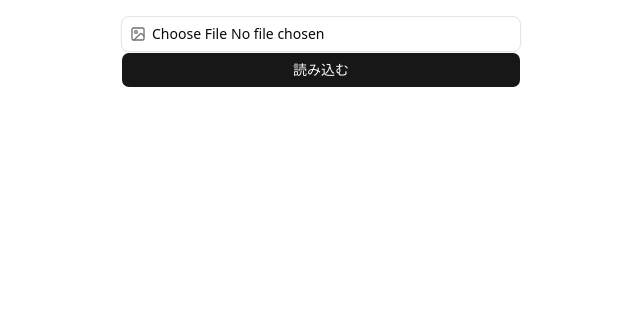
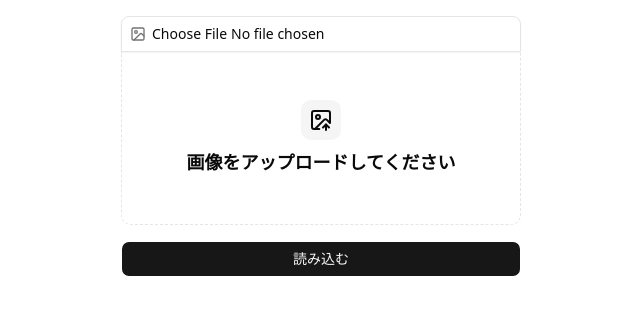
Before and after one commit to grakeice/ocr-web-app, a Next.js app: page /new in a window 1280 px wide. Shown: the top 314 px of the page, without its empty margins (319-959 px from the left). Built offline with nearby package versions, Linux system fonts and the light colour scheme.

Commit message:
feat: ドラッグ&ドロップで画像が選択できるように

```diff
--- a/package.json
+++ b/package.json
@@ -20,6 +20,7 @@
 		"lucide-react": "^0.562.0",
 		"motion": "^12.23.26",
 		"next": "16.1.0",
+		"next-themes": "^0.4.6",
 		"react": "19.2.3",
 		"react-device-detect": "^2.2.3",
 		"react-dom": "19.2.3",
--- a/src/app/layout.tsx
+++ b/src/app/layout.tsx
@@ -1,5 +1,7 @@
 import type { Metadata } from "next";
 import { Geist, Geist_Mono } from "next/font/google";
+
+import { ThemeProvider } from "@/components/ui/theme-provider";
 
 import "./globals.css";
 
@@ -24,11 +26,18 @@ export default function RootLayout({
 	children: React.ReactNode;
 }>) {
 	return (
-		<html lang="ja">
+		<html lang="ja" suppressHydrationWarning>
 			<body
 				className={`${geistSans.variable} ${geistMono.variable} antialiased`}
 			>
-				{children}
+				<ThemeProvider
+					attribute={"class"}
+					defaultTheme={"system"}
+					enableSystem
+					disableTransitionOnChange
+				>
+					{children}
+				</ThemeProvider>
 			</body>
 		</html>
 	);
--- /dev/null
+++ b/src/app/new/_components/ImageInput.tsx
@@ -0,0 +1,162 @@
+"use client";
+
+import {
+	useId,
+	useRef,
+	useState,
+	type ComponentProps,
+	type JSX,
+	type RefObject,
+} from "react";
+
+import { clsx } from "clsx";
+import { ImageIcon, ImageUpIcon } from "lucide-react";
+import { AnimatePresence, motion } from "motion/react";
+
+import {
+	InputGroup,
+	InputGroupAddon,
+	InputGroupInput,
+} from "@/components/ui/input-group";
+import { readFile } from "@/lib/readFile";
+
+import { PreviewImage } from "./PreviewImage";
+
+export function ImageInput({
+	id,
+	ref,
+	multiple,
+	onChange,
+	...props
+}: ComponentProps<"input">): JSX.Element {
+	const [isDraggedOver, setIsDraggedOver] = useState(false);
+	const refInner = useRef<HTMLInputElement>(null);
+	const fileInputRef = (ref ??
+		refInner) as RefObject<HTMLInputElement | null>;
+	const idInner = useId();
+	const _id = id ?? idInner;
+	const [files, setFiles] = useState<{ data: ArrayBuffer; name: string }[]>();
+
+	return (
+		<div className={"flex flex-col gap-0"}>
+			<InputGroup className={"rounded-b-none"}>
+				<InputGroupAddon>
+					<ImageIcon />
+				</InputGroupAddon>
+				<InputGroupInput
+					{...props}
+					onChange={async (e) => {
+						onChange?.(e);
+						const inputtedFiles = e.currentTarget.files;
+						if (!inputtedFiles) return;
+						const files = (
+							await Promise.all(
+								[...inputtedFiles].map(async (file) => ({
+									data: await readFile(file, "buffer"),
+									name: file.name,
+								})),
+							)
+						).filter((item) => !!item.data) as {
+							data: ArrayBuffer;
+							name: string;
+						}[];
+						if (!files.length) return;
+						setFiles(files);
+					}}
+					ref={fileInputRef}
+					id={_id}
+					accept={"image/jpeg, image/png"}
+				/>
+			</InputGroup>
+			<AnimatePresence>
+				<motion.div layout>
+					<div
+						aria-hidden
+						className={clsx(
+							"flex w-full min-w-0 flex-1 flex-col items-center justify-center gap-4 rounded-lg rounded-t-none border border-t-0 border-dashed p-12 text-center text-balance",
+							isDraggedOver &&
+								"border-accent-foreground transition-colors",
+						)}
+						onClick={() => {
+							fileInputRef.current?.click();
+						}}
+						onDragEnter={() => {
+							setIsDraggedOver(true);
+						}}
+						onDragLeave={() => {
+							setIsDraggedOver(false);
+						}}
+						onDragOver={(e) => {
+							const fileItems = [...e.dataTransfer.items].filter(
+								(item) => item.kind === "file",
+							);
+							if (fileItems.length > 0) {
+								e.preventDefault();
+								if (
+									fileItems.some((item) =>
+										item.type.match(
+											/(image\/jpeg|image\/png)/,
+										),
+									) &&
+									((!multiple && fileItems.length === 1) ||
+										multiple) // 複数選択可能かもしくは複数選択不可かつファイル数が1
+								) {
+									e.dataTransfer.dropEffect = "copy";
+								} else {
+									e.dataTransfer.dropEffect = "none";
+								}
+							}
+						}}
+						onDrop={(e) => {
+							setIsDraggedOver(false);
+							if (
+								[...e.dataTransfer.items].some(
+									(item) => item.kind === "file",
+								)
+							)
+								e.preventDefault();
+							const input = fileInputRef.current;
+							if (!input) return;
+
+							/* Reactはこの操作を監視していないので強制的に発火する */ {
+								input.files = e.dataTransfer.files;
+								input.dispatchEvent(
+									new Event("change", { bubbles: true }),
+								);
+							}
+						}}
+					>
+						<motion.div
+							layout
+							className={
+								"pointer-events-none flex flex-col items-center justify-center gap-2 select-none"
+							}
+						>
+							{files?.length ? (
+								files.map((file) => (
+									<PreviewImage
+										key={file.name}
+										file={file.data}
+									/>
+								))
+							) : (
+								<>
+									<div
+										className={
+											"bg-muted text-foreground flex size-10 shrink-0 items-center justify-center rounded-lg [&_svg:not([class*='size-'])]:size-6"
+										}
+									>
+										<ImageUpIcon />
+									</div>
+									<div className={"text-lg font-bold"}>
+										画像をアップロードしてください
+									</div>
+								</>
+							)}
+						</motion.div>
+					</div>
+				</motion.div>
+			</AnimatePresence>
+		</div>
+	);
+}
--- a/src/app/new/page.tsx
+++ b/src/app/new/page.tsx
@@ -1,46 +1,23 @@
 "use client";
 
-import { useActionState, useState, type JSX } from "react";
+import { useActionState, type JSX } from "react";
 
-import { ImageIcon } from "lucide-react";
 import { AnimatePresence, motion } from "motion/react";
 
 import { Button } from "@/components/ui/button";
-import {
-	InputGroup,
-	InputGroupAddon,
-	InputGroupInput,
-} from "@/components/ui/input-group";
 import { Spinner } from "@/components/ui/spinner";
-import { readFile } from "@/lib/readFile";
 
 import { submitImage } from "./_actions/submitImage";
-import { PreviewImage } from "./_components/PreviewImage";
+import { ImageInput } from "./_components/ImageInput";
 
 export default function Page(): JSX.Element {
 	const [state, formAction, isPending] = useActionState(submitImage, null);
-	const [file, setFile] = useState<ArrayBuffer>();
+
 	return (
 		<div className={"mx-2 mt-4 max-w-100 md:mx-auto"}>
-			<form action={formAction}>
-				<InputGroup>
-					<InputGroupAddon>
-						<ImageIcon />
-					</InputGroupAddon>
-					<InputGroupInput
-						type={"file"}
-						name={"image"}
-						accept={"image/jpeg, image/png"}
-						onChange={async (e) => {
-							const files = e.currentTarget.files;
-							if (!files) return;
-							const file = await readFile(files[0], "buffer");
-							if (!file) return;
-							setFile(file);
-						}}
-					/>
-				</InputGroup>
-				{file && <PreviewImage file={file} />}
+			<form action={formAction} className={"flex flex-col gap-4"}>
+				<ImageInput type={"file"} name={"image"} />
+
 				<Button className={"w-full"} type={"submit"}>
 					<AnimatePresence>
 						<motion.span key={"description"} layout>
--- a/src/app/page.tsx
+++ b/src/app/page.tsx
@@ -1,6 +1,6 @@
 "use client";
 
-import { useRef, useState } from "react";
+import { useRef } from "react";
 
 import Link from "next/link";
 
--- /dev/null
+++ b/src/components/ui/empty.tsx
@@ -0,0 +1,104 @@
+import { cva, type VariantProps } from "class-variance-authority";
+
+import { cn } from "@/lib/utils";
+
+function Empty({ className, ...props }: React.ComponentProps<"div">) {
+	return (
+		<div
+			data-slot="empty"
+			className={cn(
+				"flex w-full min-w-0 flex-1 flex-col items-center justify-center gap-4 rounded-lg border-dashed p-12 text-center text-balance",
+				className,
+			)}
+			{...props}
+		/>
+	);
+}
+
+function EmptyHeader({ className, ...props }: React.ComponentProps<"div">) {
+	return (
+		<div
+			data-slot="empty-header"
+			className={cn(
+				"flex max-w-sm flex-col items-center gap-2",
+				className,
+			)}
+			{...props}
+		/>
+	);
+}
+
+const emptyMediaVariants = cva(
+	"mb-2 flex shrink-0 items-center justify-center [&_svg]:pointer-events-none [&_svg]:shrink-0",
+	{
+		variants: {
+			variant: {
+				default: "bg-transparent",
+				icon: "bg-muted text-foreground flex size-10 shrink-0 items-center justify-center rounded-lg [&_svg:not([class*='size-'])]:size-6",
+			},
+		},
+		defaultVariants: {
+			variant: "default",
+		},
+	},
+);
+
+function EmptyMedia({
+	className,
+	variant = "default",
+	...props
+}: React.ComponentProps<"div"> & VariantProps<typeof emptyMediaVariants>) {
+	return (
+		<div
+			data-slot="empty-icon"
+			data-variant={variant}
+			className={cn(emptyMediaVariants({ variant, className }))}
+			{...props}
+		/>
+	);
+}
+
+function EmptyTitle({ className, ...props }: React.ComponentProps<"div">) {
+	return (
+		<div
+			data-slot="empty-title"
+			className={cn("text-lg font-medium tracking-tight", className)}
+			{...props}
+		/>
+	);
+}
+
+function EmptyDescription({ className, ...props }: React.ComponentProps<"p">) {
+	return (
+		<div
+			data-slot="empty-description"
+			className={cn(
+				"text-muted-foreground [&>a:hover]:text-primary text-sm/relaxed [&>a]:underline [&>a]:underline-offset-4",
+				className,
+			)}
+			{...props}
+		/>
+	);
+}
+
+function EmptyContent({ className, ...props }: React.ComponentProps<"div">) {
+	return (
+		<div
+			data-slot="empty-content"
+			className={cn(
+				"flex w-full max-w-sm min-w-0 flex-col items-center gap-4 text-sm text-balance",
+				className,
+			)}
+			{...props}
+		/>
+	);
+}
+
+export {
+	Empty,
+	EmptyHeader,
+	EmptyTitle,
+	EmptyDescription,
+	EmptyContent,
+	EmptyMedia,
+};
--- /dev/null
+++ b/src/components/ui/theme-provider.tsx
@@ -0,0 +1,12 @@
+"use client";
+
+import * as React from "react";
+
+import { ThemeProvider as NextThemesProvider } from "next-themes";
+
+export function ThemeProvider({
+	children,
+	...props
+}: React.ComponentProps<typeof NextThemesProvider>) {
+	return <NextThemesProvider {...props}>{children}</NextThemesProvider>;
+}
```
Also changed, not shown: 1 other file (tests, documents, lock files or other folders).
